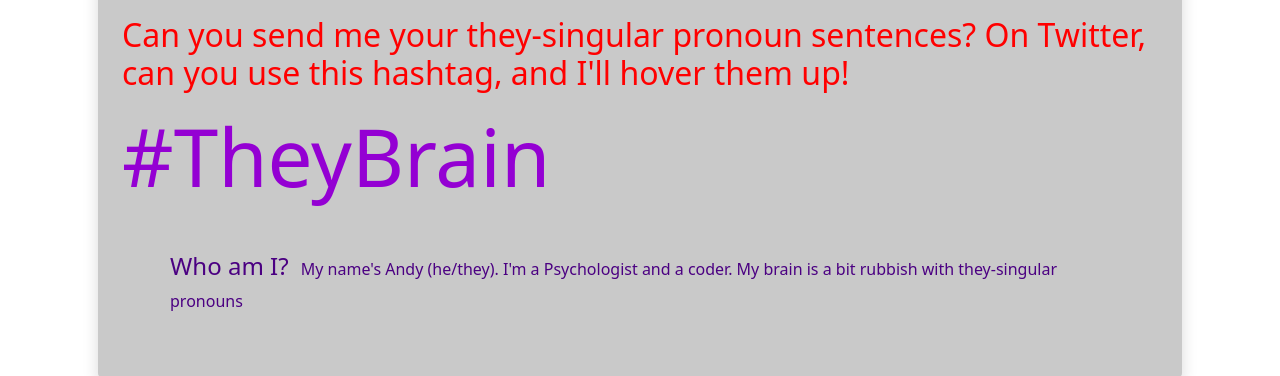
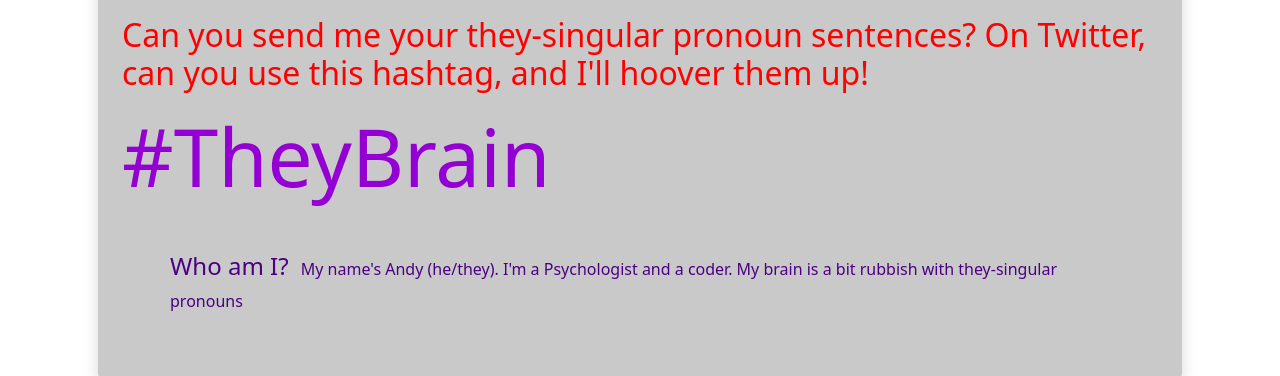
Before and after one commit to andytwoods/theybrain, a Django app: page / in a window 1280 px wide. Shown: the part 562-938 px from the top of the page. Run offline with Django 3.2, Linux system fonts and the light colour scheme; some libraries are stand-ins or nearby versions.

```diff
--- a/theybrain/templates/pages/home.html
+++ b/theybrain/templates/pages/home.html
@@ -11,7 +11,7 @@
       will
       let anyone read (hear? watch?!) these sentences. Doing this for a few minutes a day, for a few days may be
       all be that's needed...</h2>
-    <h2>Can you send me your they-singular pronoun sentences? On Twitter, can you use this hashtag, and I'll hover them up!</h2>
+    <h2>Can you send me your they-singular pronoun sentences? On Twitter, can you use this hashtag, and I'll hoover them up!</h2>
     <h1 class="display-1">#TheyBrain</h1>
 
     <div class="p-4 m-4">
```
